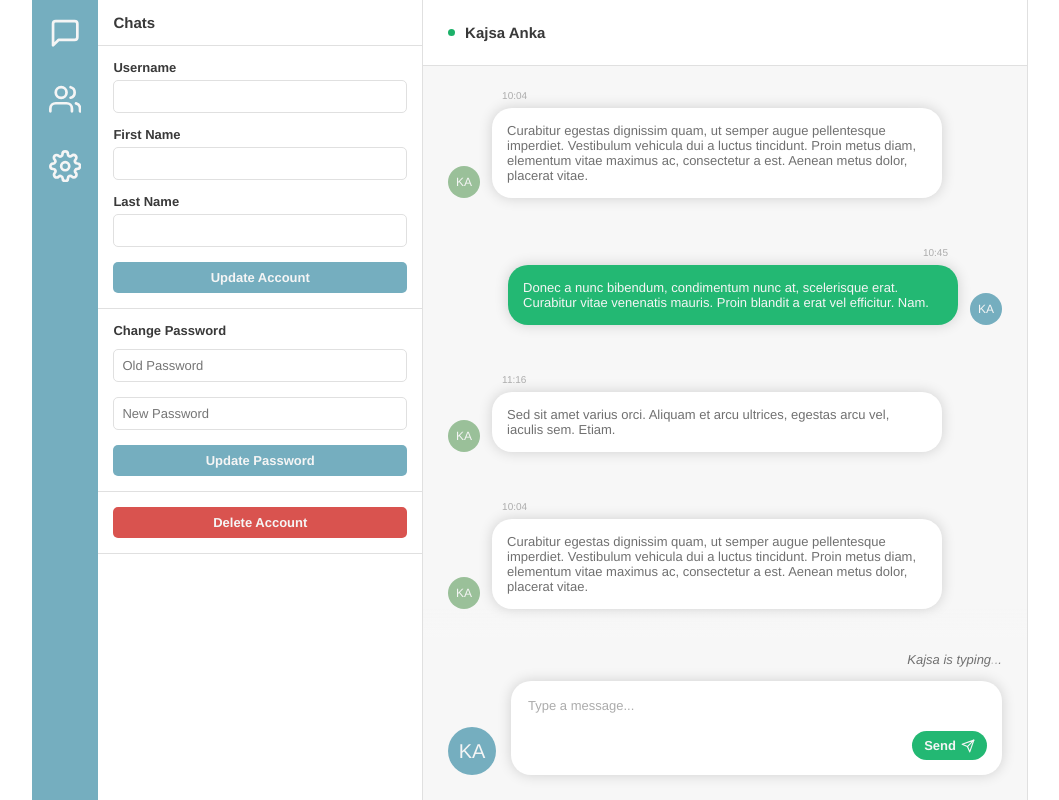
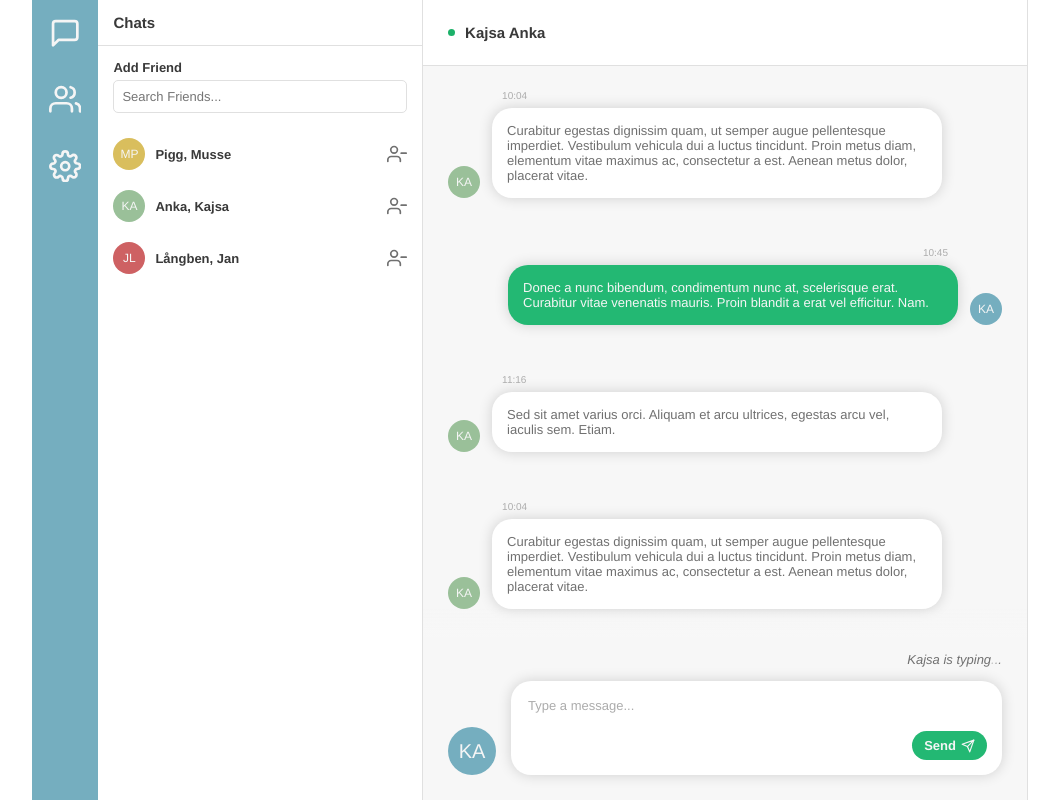
Before and after one commit to FredrikLernia/chat-client, a React (Create React App) app in the folder client/: page / in a window 1280 px wide. Shown: the whole page, without its empty margins (110-1169 px from the left). Built offline with nearby package versions, Linux system fonts and the light colour scheme.

Commit message:
Created FriendsList and Friend components

```diff
--- /dev/null
+++ b/client/src/components/Friend/index.js
@@ -0,0 +1,19 @@
+import React from 'react'
+import { UserMinus } from 'react-feather'
+import './style.scss'
+
+import Avatar from '../Avatar'
+
+const Friend = props => {
+  const { firstName, lastName, colorTheme } = props.friend
+
+  return (
+    <div className="Friend">
+      <Avatar size="sm" initials={firstName[0] + lastName[0]} color={colorTheme} />
+      <h4>{lastName + ', ' + firstName}</h4>
+      <UserMinus />
+    </div>
+  )
+}
+
+export default Friend
--- /dev/null
+++ b/client/src/components/Friend/style.scss
@@ -0,0 +1,26 @@
+@import '../../variables.scss';
+
+.Friend {
+  display: flex;
+  align-items: center;
+  padding-top: 10px;
+  padding-right: 15px;
+  padding-bottom: 10px;
+  padding-left: 15px;
+  cursor: pointer;
+
+  h4 {
+    flex: 1;
+    margin-right: 10px;
+    margin-left: 10px;
+  }
+
+  svg {
+    width: 20px;
+    height: 20px;
+
+    &:hover {
+      color: $danger;
+    }
+  }
+}
--- a/client/src/components/Friends/index.js
+++ b/client/src/components/Friends/index.js
@@ -1,11 +1,13 @@
 import React from 'react'
 
 import NewFriend from '../NewFriend'
+import FriendsList from '../FriendsList'
 
 const Friends = () => {
   return (
     <div className="Friends">
       <NewFriend />
+      <FriendsList />
     </div>
   )
 }
--- /dev/null
+++ b/client/src/components/FriendsList/index.js
@@ -0,0 +1,17 @@
+import React from 'react'
+
+import Friend from '../Friend/index.js'
+
+const { friends } = require('../../json/user.json')
+
+const FriendsList = () => {
+  return (
+    <div className="FriendsList">
+      {friends.map((friend, i) => (
+        <Friend key={i} friend={friend} />
+      ))}
+    </div>
+  )
+}
+
+export default FriendsList
--- a/client/src/components/Tab/index.js
+++ b/client/src/components/Tab/index.js
@@ -3,14 +3,16 @@ import './style.scss'
 
 import TabHeader from '../TabHeader'
 /* import ChatList from '../ChatList' */
-import Settings from '../Settings'
+/* import Settings from '../Settings' */
+import Friends from '../Friends'
 
 const Tab = () => {
   return (
     <div className="Tab">
       <TabHeader />
       {/* <ChatList /> */}
-      <Settings />
+      {/* <Settings /> */}
+      <Friends />
     </div>
   )
 }
```
